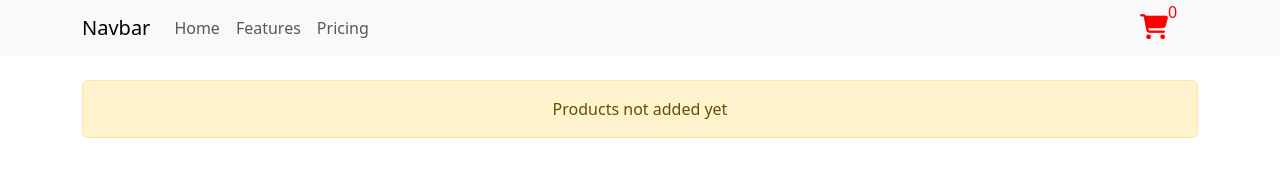
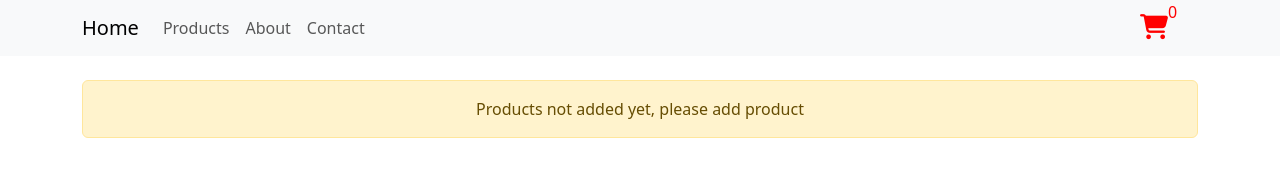
Before and after one commit to TunzalaMammadova/basket, a plain HTML site: page cart.html in a window 1280 px wide. Shown: the top 176 px of the page. Drawn offline with nearby package versions, Linux system fonts and the light colour scheme.

Commit message:
added fixed file

```diff
--- a/assets/css/cart.css
+++ b/assets/css/cart.css
@@ -14,8 +14,42 @@ header .navigation .basket-icon {
   color: red;
 }
 
-  .delete-icon{
+.delete-icon {
   font-size: 25px;
   color: red;
   cursor: pointer;
 }
+
+
+a {
+  position: relative;
+}
+
+
+a:before {
+  position: absolute;
+  top: 0;
+  right: 0;
+  width: 100%;
+  height: 3px;
+  background-color: #f90000;
+  transition: all 0.5s;
+}
+
+a:after {
+  content: '';
+  position: absolute;
+  bottom: 0;
+  right: 0;
+  width: 100%;
+  height: 3px;
+  background-color: #f90000;
+  transform: scaleX(0);
+  transform-origin: top;
+  transition: all 0.5s;
+}
+
+a:hover:before,
+a:hover:after {
+  transform: scaleX(1);
+}
--- a/assets/css/style.css
+++ b/assets/css/style.css
@@ -17,3 +17,38 @@ header .navigation .basket-icon span {
 #products{
   height: 1500px;
 }
+
+a {
+  position: relative;
+}
+
+
+a:before {
+  position: absolute;
+  top: 0;
+  right: 0;
+  width: 100%;
+  height: 3px;
+  background-color: #f90000;
+  transition: all 0.5s;
+}
+
+
+a:after {
+  content: '';
+  position: absolute;
+  bottom: 0;
+  right: 0;
+  width: 100%;
+  height: 3px;
+  background-color: #f90000;
+  transform: scaleX(0);
+  transform-origin: top;
+  transition: all 0.5s;
+}
+
+
+a:hover:before,
+a:hover:after {
+  transform: scaleX(1);
+}
--- a/cart.html
+++ b/cart.html
@@ -15,7 +15,7 @@
       <div class="navigation">
         <nav class="navbar navbar-expand-lg navbar-light bg-light">
           <div class="container">
-            <a class="navbar-brand" href="index.html">Navbar</a>
+            <a class="navbar-brand" href="index.html">Home</a>
             <button
               class="navbar-toggler"
               type="button"
@@ -31,14 +31,14 @@
               <ul class="navbar-nav">
                 <li class="nav-item active">
                   <a class="nav-link" href="#"
-                    >Home <span class="sr-only">(current)</span></a
+                    >Products <span class="sr-only">(current)</span></a
                   >
                 </li>
                 <li class="nav-item">
-                  <a class="nav-link" href="#">Features</a>
+                  <a class="nav-link" href="#">About</a>
                 </li>
                 <li class="nav-item">
-                  <a class="nav-link" href="#">Pricing</a>
+                  <a class="nav-link" href="#">Contact</a>
                 </li>
               </ul>
             </div>
@@ -54,7 +54,7 @@
       <section style="height: 1500px" id="cart-products">
         <div class="container mt-4">
           <div class="alert alert-warning text-center cart-alert" role="alert">
-            Products not added yet
+            Products not added yet, please add product
           </div>
 
           <div class="cart-table d-none">
```
Also changed, not shown: assets/js/script.js (+0 -83 lines), index.html (+5 -14 lines). Lines whose indentation alone changed are shown as unchanged.
